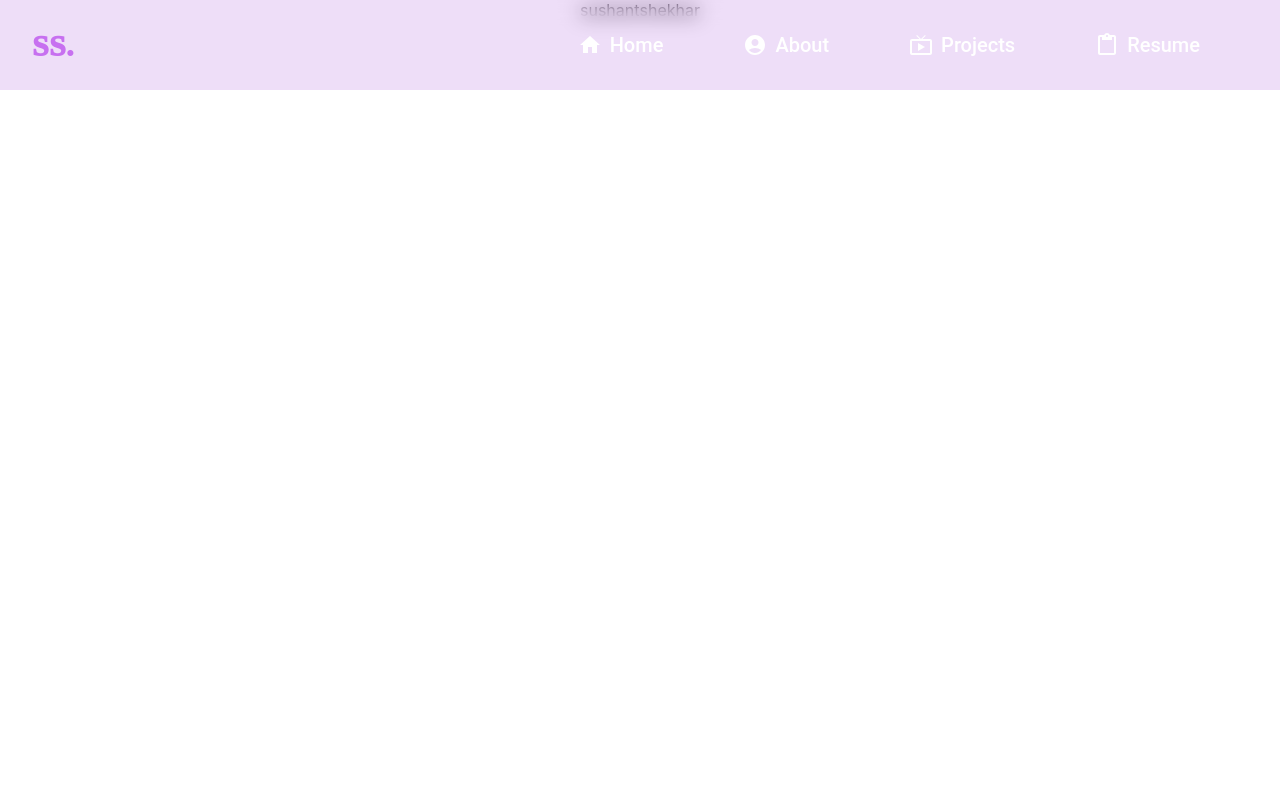
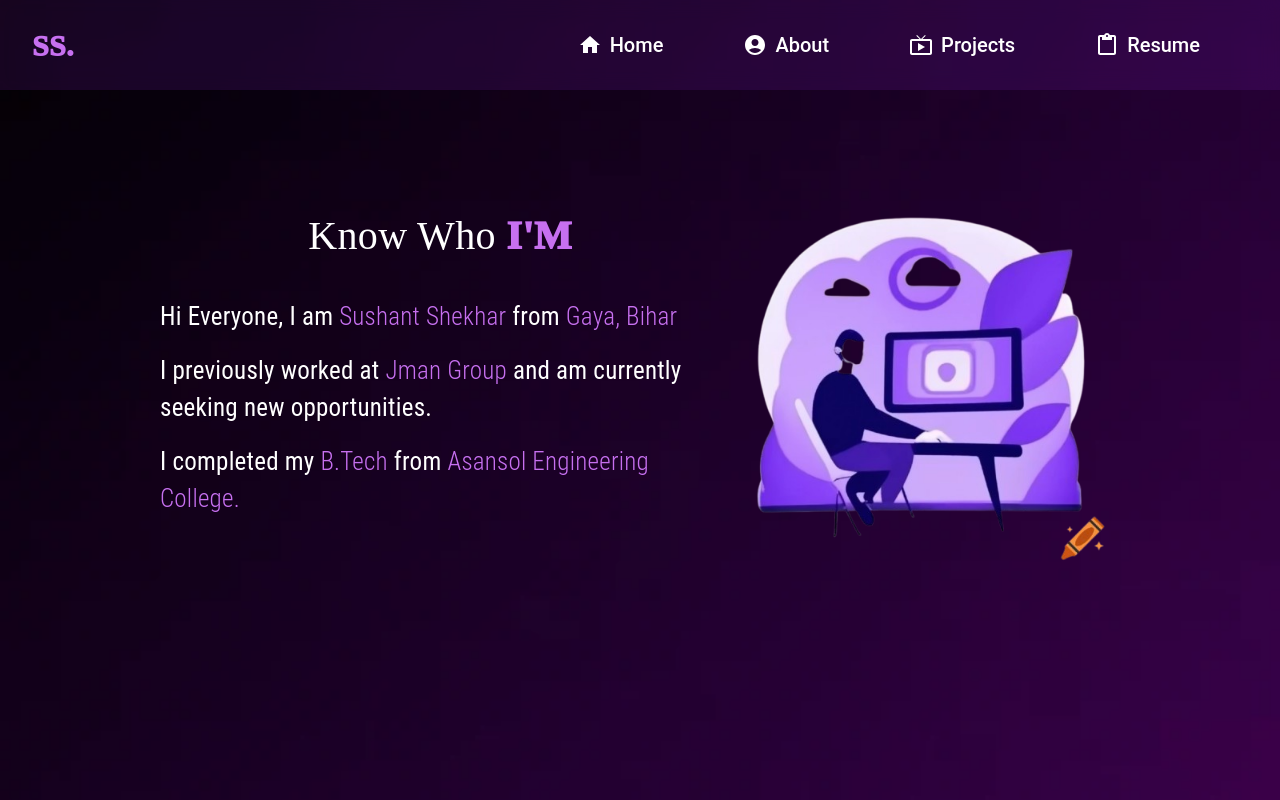
Before and after one commit to Sushantshekharzz/Portfolio, a React (Create React App) app: page /about in a window 1280 px wide. Built offline with nearby package versions, Linux system fonts and the light colour scheme; a web font is replaced by a local one.

Commit message:
About page

```diff
--- a/src/component/About.js
+++ b/src/component/About.js
@@ -1,25 +1,62 @@
 import React from 'react'
 import { Box } from '@mui/material'
+import backgroundImage from "../image/backgroundImage.png"
+import { Typography } from '@mui/material'
+import about from "../image/about.png"
 
 export default function About() {
   return (
-    <div>
-      <Box sx={{minHeight: '100vh'}}>
-        <Box sx={{ display: 'flex', alignItems: 'center', justifyContent: 'center',  }}>
+    <Box sx={{
+      backgroundImage: `url(${backgroundImage})`, minHeight: '100vh',
+      backgroundSize: 'cover', // Ensure the image covers the entire container
+      backgroundAttachment: 'fixed', // Desktop: Fixed background
+      backgroundPosition: 'center', // Center the background image
+      paddingInline: { xs: 5, md: 20 },
+      wordBreak: { xs: 'break-word', md: 'break-word' }, // Forces long words to break
+      paddingBottom: 10
+    }}>
+      <Box sx={{
+        paddingTop: { xs: 20, md: 22 },
+        display: 'flex',
+        flexDirection: { xs: 'column', md: 'row' },
+        alignItems: 'center',
+        height: '100%',
+        width: '100%',
+        justifyContent: 'center'
+      }}>
+        <Box sx={{ display: 'flex', flexDirection: 'column', alignItems: 'center', justifyContent: 'center', height: '100%', width: '100%' }}>
           <Box>
+          <Typography
+            sx={{ fontFamily: 'Raleway,serif', fontSize: 40, color: 'white', }}
+          >Know Who<Typography component="span" sx={{ fontFamily: 'Raleway,serif', color: "#c770f0", fontWeight: 1000, fontSize: 40, }}> I'M</Typography></Typography>
+          </Box>
+          <Box sx={{ display: 'flex', flexDirection: 'column', alignItems: 'flex-start', justifyContent: 'flex-start', height: '100%', width: '100%', padding:4 }}>
+          <Box >
+            <Typography
+              sx={{ fontFamily: 'Roboto Condensed', fontSize: 25, color: 'white', }}
+            >Hi Everyone, I am <Typography component="span" sx={{ fontFamily: 'Roboto Condensed', color: "#c770f0", fontWeight: 200, fontSize: 25, }}>Sushant Shekhar</Typography> from <Typography component="span" sx={{ fontFamily: 'Roboto Condensed', color: "#c770f0", fontWeight: 200, fontSize: 25, }}>Gaya, Bihar</Typography></Typography>
+          </Box>
+          <Box sx={{paddingTop:2}}>
+            <Typography
+              sx={{ fontFamily: 'Roboto Condensed', fontSize: 25, color: 'white', }}
+            >I previously worked at <Typography component="span" sx={{ fontFamily: 'Roboto Condensed', color: "#c770f0", fontWeight: 200, fontSize: 25, }}>Jman Group</Typography> and am currently seeking new opportunities.</Typography>
+          </Box>
+          <Box sx={{paddingTop:2}}>
 
-            sushant
+            <Typography
+              sx={{ fontFamily: 'Roboto Condensed', fontSize: 25, color: 'white', }}
+            >I completed my <Typography component="span" sx={{ fontFamily: 'Roboto Condensed', color: "#c770f0", fontWeight: 200, fontSize: 25, }}>B.Tech</Typography> from <Typography component="span" sx={{ fontFamily: 'Roboto Condensed', color: "#c770f0", fontWeight: 200, fontSize: 25, }}>Asansol Engineering College.</Typography></Typography>
           </Box>
-          <Box>
-            shekhar
           </Box>
         </Box>
 
-
-
+        <Box sx={{ height: '100%', width: '100%' , padding:{xs:5,md:0},
+        maxWidth: { xs: '100%', md: '400px' }, // Full width on mobile, limited on desktop
+}}>
+          <img src={about} alt="" style={{ height: '100%', maxWidth: '100%', objectFit: 'cover' }} />
+        </Box>
 
       </Box>
-
-    </div>
+    </Box>
   )
 }
--- a/src/component/Home.js
+++ b/src/component/Home.js
@@ -16,12 +16,12 @@ export default function Home() {
                 backgroundSize: 'cover', // Ensure the image covers the entire container
                 backgroundAttachment: 'fixed', // Desktop: Fixed background
                 backgroundPosition: 'center', // Center the background image
-                paddingInline: { xs: 3, md: 8 },
+                paddingInline: { xs: 5, md: 8 },
                 wordBreak: { xs: 'break-word', md: 'break-word' }, // Forces long words to break
                 paddingBottom: 10
             }}>
                 <Box sx={{
-                    display: 'flex', alignItems: { xs: 'flex-start', md: 'center' }, flexDirection: { xs: 'column', md: 'row' }, justifyContent: { xs: 'flex-start', md: 'center' }, minHeight: '100%', paddingTop: { xs: 20, md: 22 },
+                    display: 'flex', alignItems: { xs: 'flex-start', md: 'center' }, flexDirection: { xs: 'column', md: 'row' }, justifyContent: { xs: 'flex-start', md: 'space-around' }, minHeight: '100%', paddingTop: { xs: 20, md: 22 },
                     // whiteSpace: { xs: 'nowrap', md: 'normal' },
                     // wordWrap: { xs: 'normal', md: 'break-word' },// Prevent wrapping on mobile, allow on desktop
                     // overflowX: { xs: 'auto', md: 'visible' }, // Horizontal scroll for mobile, no scroll for desktop
@@ -74,7 +74,7 @@ export default function Home() {
                     <Box sx={{ display: 'flex', justifyContent: 'center', flexDirection: { md: 'row', xs: 'column' }, alignItems: 'center', paddingTop: { md: 1, xs: 5 } }}>
                         <Box >
                             <Typography sx={{ fontFamily: 'Roboto Condensed', color: 'white', fontSize: 25, marginTop: 4 }}>I fell in love with <Typography variant='span' sx={{ fontFamily: 'Roboto Condensed', color: "#c770f0", fontSize: 25, fontStyle: 'italic' }}> Programming </Typography>and I have at least learnt something, I think… 🤷‍♂️</Typography>
-                            <Typography sx={{ fontFamily: 'Roboto Condensed', color: 'white', fontSize: 25, marginTop: 4 }}>Skilled in developing dynamic, and robust web applications with <Typography variant='span' sx={{ fontFamily: 'Roboto Condensed', color: "#c770f0", fontSize: 25, fontStyle: 'italic' }}>React</Typography> for frontend and  <Typography variant='span' sx={{ fontFamily: 'Roboto Condensed', color: "#c770f0", fontSize: 25, fontStyle: 'italic' }}>Node.js</Typography> for backend development.</Typography>
+                            <Typography sx={{ fontFamily: 'Roboto Condensed', color: 'white', fontSize: 25, marginTop: 4 }}>Skilled in developing dynamic, and robust web applications with <Typography variant='span' sx={{ fontFamily: 'Roboto Condensed', color: "#c770f0", fontSize: 25, fontStyle: 'italic' }}>React.js</Typography> for frontend and  <Typography variant='span' sx={{ fontFamily: 'Roboto Condensed', color: "#c770f0", fontSize: 25, fontStyle: 'italic' }}>Node.js</Typography> for backend development.</Typography>
                             <Typography sx={{ fontFamily: 'Roboto Condensed', color: 'white', fontSize: 25, marginTop: 4 }}>Expert in integrating and managing both<Typography variant='span' sx={{ fontFamily: 'Roboto Condensed', color: "#c770f0", fontSize: 25, fontStyle: 'italic' }}> SQL and NoSQL Databases </Typography >for optimized data storage and retrieval.</Typography>
                             <Typography sx={{ fontFamily: 'Roboto Condensed', color: 'white', fontSize: 25, marginTop: 4 }}>Passionate about building<Typography variant='span' sx={{ fontFamily: 'Roboto Condensed', color: "#c770f0", fontSize: 25, fontStyle: 'italic' }}> User-Centric and Scalable Solutions</Typography>  with a focus on<Typography variant='span' sx={{ fontFamily: 'Roboto Condensed', color: "#c770f0", fontSize: 25, fontStyle: 'italic' }}> Performance and Maintainability.</Typography> </Typography>
                         </Box>
```
Also changed, not shown: src/image/about.png (added).
